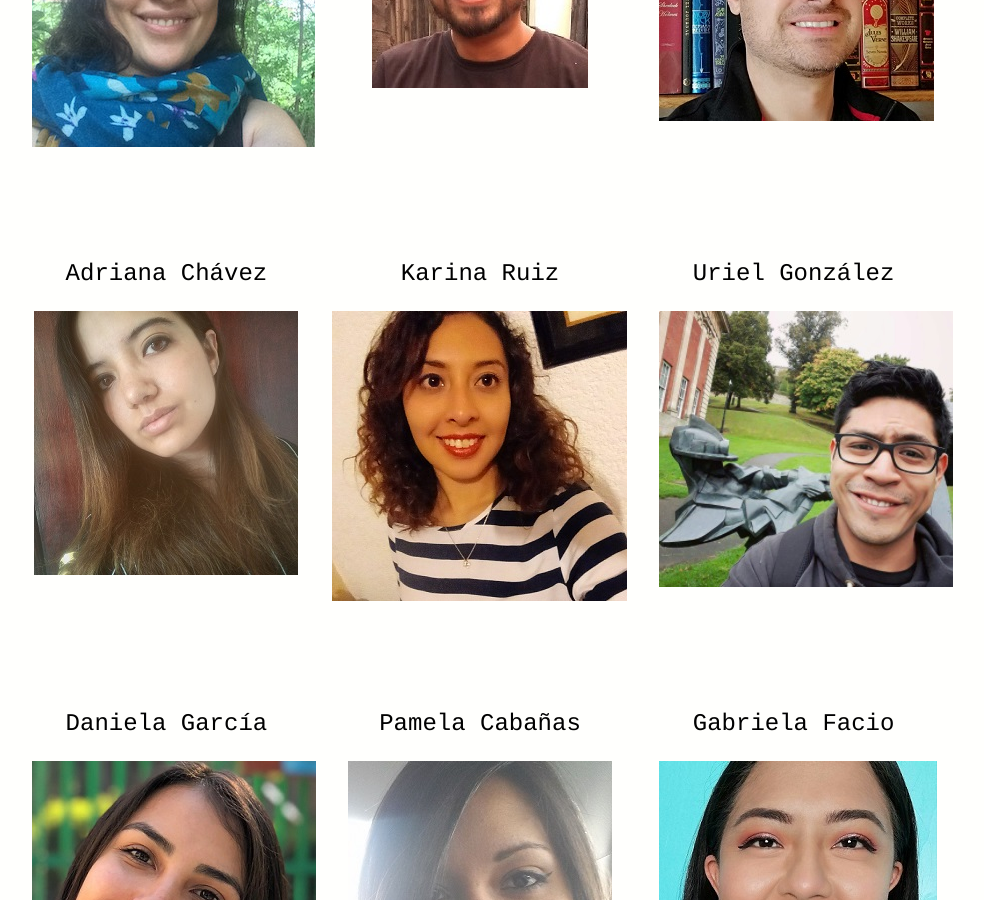
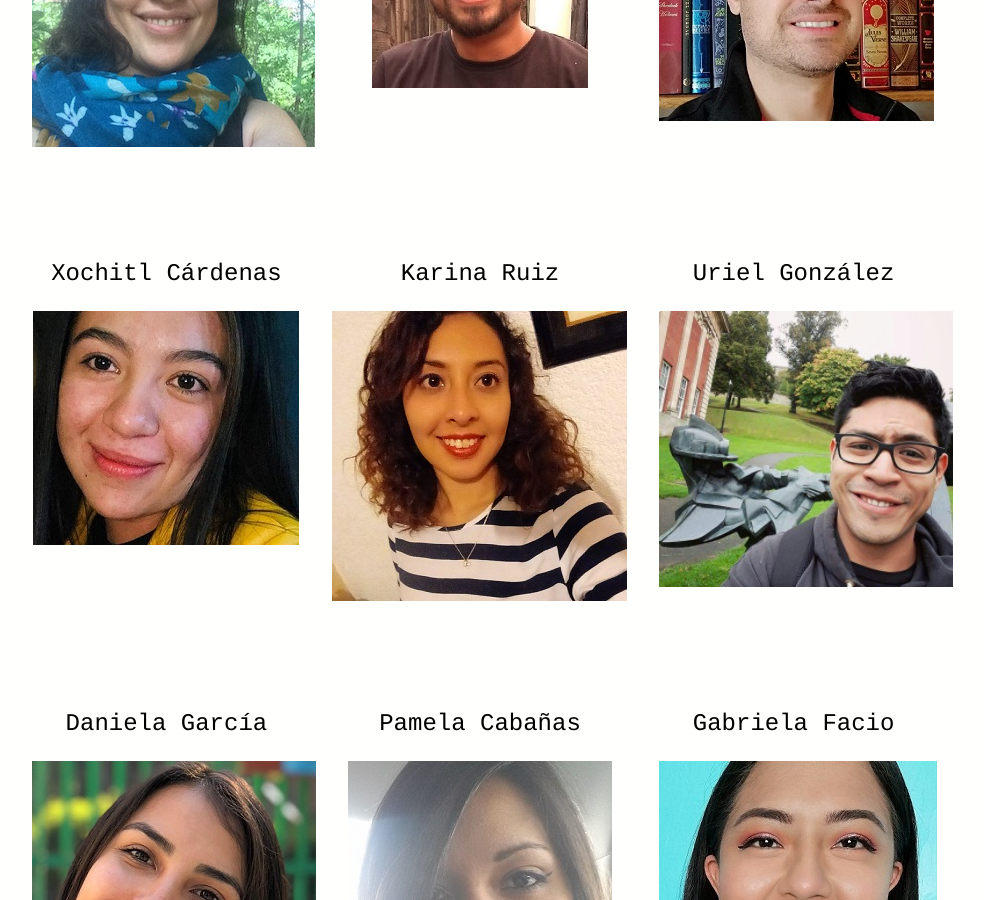
Before and after one commit to BouzasLab25/bouzaslab25.github.io, a Jekyll site: the page built from people/index.html, in a window 1280 px wide and 900 px high, scrolled down 1686 px. Shown: the whole window, without its empty margins (160-1144 px from the left). Built offline with Jekyll 4.4.1, drawn with Linux system fonts in a browser that asks for light colours.

Commit message:
Update index.html

```diff
--- a/people/index.html
+++ b/people/index.html
@@ -49,8 +49,8 @@
 
 
 <div class="left">
-   <p><a class='lu' href="/people/felisa.html">Adriana Chávez</a></p>
-	  <a href="/people/felisa.html"><img class="displayed" src="/images/Adrifelcha.jpg" /></a>
+	     <p><a class='lu' href="/people/al_Xochitl.html">Xochitl Cárdenas</a></p>
+	      <a href="/people/al_Xochitl.html"><img class="displayed" src="/images/al_Xochitl.jpg" /></a>
   </div>
 
 
```
